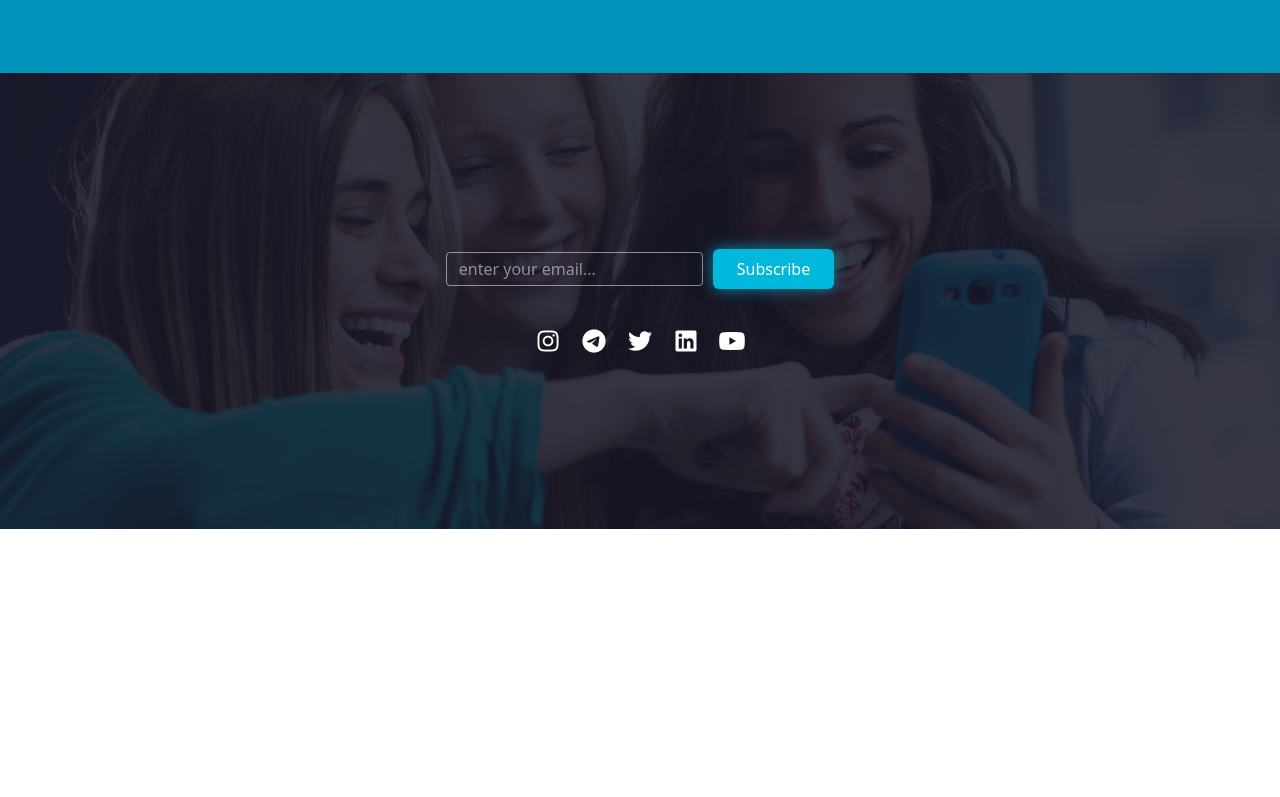
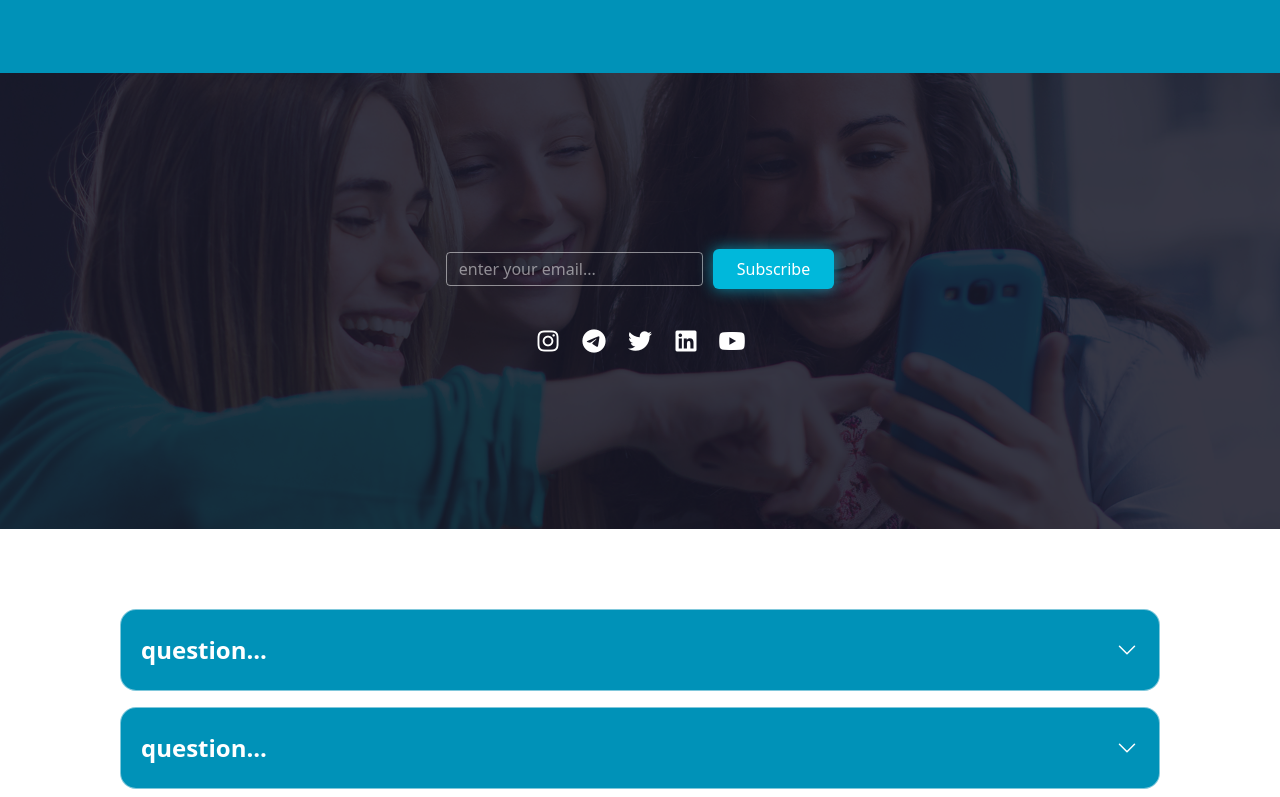
Before and after one commit to VibelessYoung/SocialX-UI, a React (Vite) app: page / in a window 1280 px wide. Shown: the part 2000-2797 px from the top of the page. Before the commit the page ends 2529 px from the top, so only its background shows below. Built offline with nearby package versions, Linux system fonts and the light colour scheme.

Commit message:
created faq section

```diff
--- a/src/App.jsx
+++ b/src/App.jsx
@@ -3,6 +3,7 @@ import Header from "./components/Header";
 import Feature from "./components/Feature";
 import Download from "./components/Download";
 import Subscribe from "./components/Subscribe";
+import Faq from "./components/Faq";
 
 function App() {
   return (
@@ -11,6 +12,7 @@ function App() {
       <Feature />
       <Download />
       <Subscribe />
+      <Faq />
     </>
   );
 }
--- /dev/null
+++ b/src/components/Faq.jsx
@@ -0,0 +1,86 @@
+import React, { useState } from "react";
+
+function Faq() {
+  const data = [
+    {
+      id: 1,
+      question: "question...",
+      answer: "answer...",
+    },
+    {
+      id: 2,
+      question: "question...",
+      answer: "answer...",
+    },
+    {
+      id: 3,
+      question: "question...",
+      answer: "answer...",
+    },
+    {
+      id: 4,
+      question: "question...",
+      answer: "answer...",
+    },
+    {
+      id: 5,
+      question: "question...    ",
+      answer: "answer...",
+    },
+  ];
+
+  const [openId, setOpenId] = useState(null);
+
+  function toggle(id) {
+    setOpenId(openId === id ? null : id);
+  }
+
+  return (
+    <div>
+      <div className="flex flex-col items-center mx-5 md:mx-30 mt-20 gap-4">
+        {data.map((item) => (
+          <div
+            key={item.id}
+            className="w-full border border-white/50 rounded-2xl px-5 transition-all duration-300 bg-cyan-600"
+          >
+            <div
+              className="h-20 flex justify-between items-center cursor-pointer"
+              onClick={() => toggle(item.id)}
+            >
+              <p className="text-white font-bold text-lg md:text-xl lg:text-2xl">
+                {item.question}
+              </p>
+              <svg
+                xmlns="http://www.w3.org/2000/svg"
+                fill="none"
+                viewBox="0 0 24 24"
+                strokeWidth="1.5"
+                stroke="currentColor"
+                className={`size-6 text-white transition-all duration-300 ${
+                  openId === item.id ? "rotate-180" : ""
+                }`}
+              >
+                <path
+                  strokeLinecap="round"
+                  strokeLinejoin="round"
+                  d="m19.5 8.25-7.5 7.5-7.5-7.5"
+                />
+              </svg>
+            </div>
+            <div
+              className={`overflow-hidden transition-all duration-500 ${
+                openId === item.id
+                  ? "max-h-40 opacity-100"
+                  : "max-h-0 opacity-0"
+              }`}
+            >
+              <p className="text-white text-lg px-2 pb-5">{item.answer}</p>
+            </div>
+          </div>
+        ))}
+      </div>
+    </div>
+  );
+}
+
+export default Faq;
```
